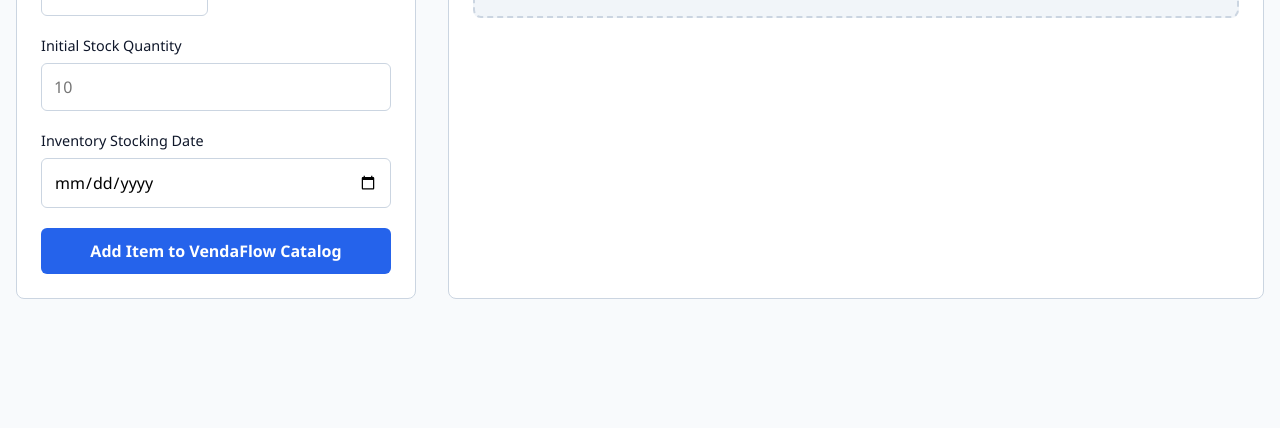
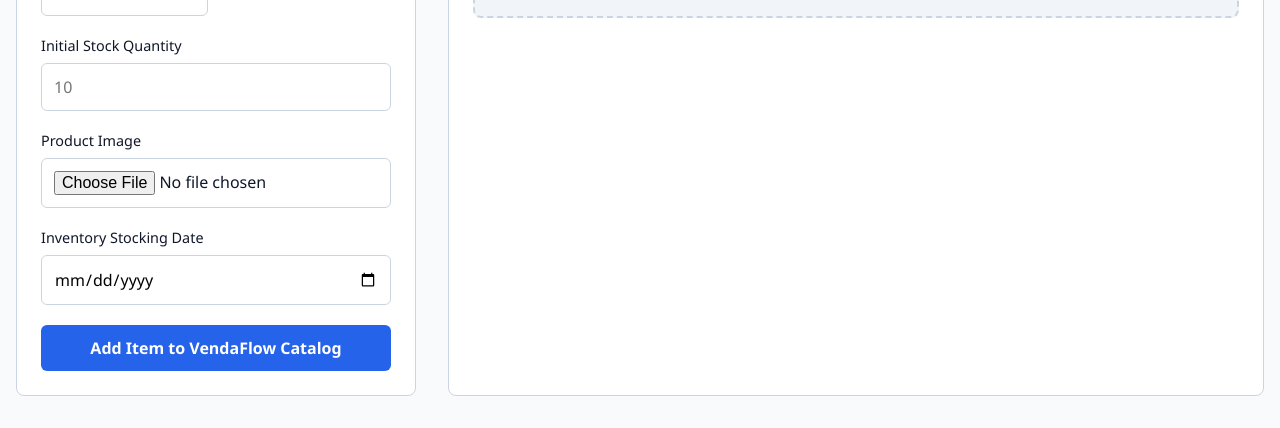
Before and after one commit to jkorir-dev/vendaflow-dashboard, a website with bundled scripts: page index.html in a window 1280 px wide. Shown: the part 583-1011 px from the top of the page. Before the commit the page ends 914 px from the top, so only its background shows below. Built offline with nearby package versions, Linux system fonts and the light colour scheme; no server answers; data requests are answered from the project's data file.

```diff
--- a/index.html
+++ b/index.html
@@ -89,6 +89,10 @@
                         <input type="number" id="prod-stock" min="1" placeholder="10" required>
                     </div>
                     <div class="form-group">
+                        <label for="prod-image">Product Image</label>
+                        <input type="file" id="prod-image" accept="image/*">
+                    </div>
+                    <div class="form-group">
                         <label for="prod-date">Inventory Stocking Date</label>
                         <input type="date" id="prod-date" required>
                     </div>
```
Also changed, not shown: README.md.
